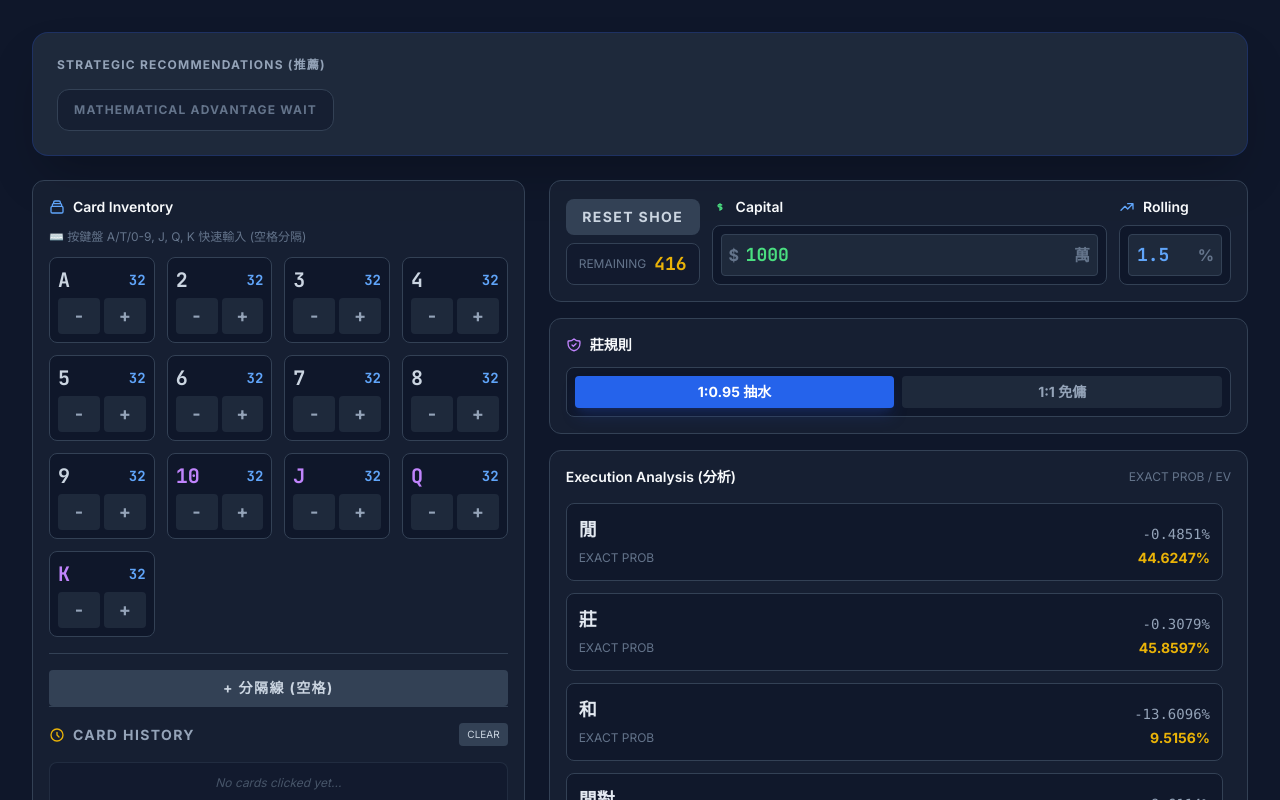
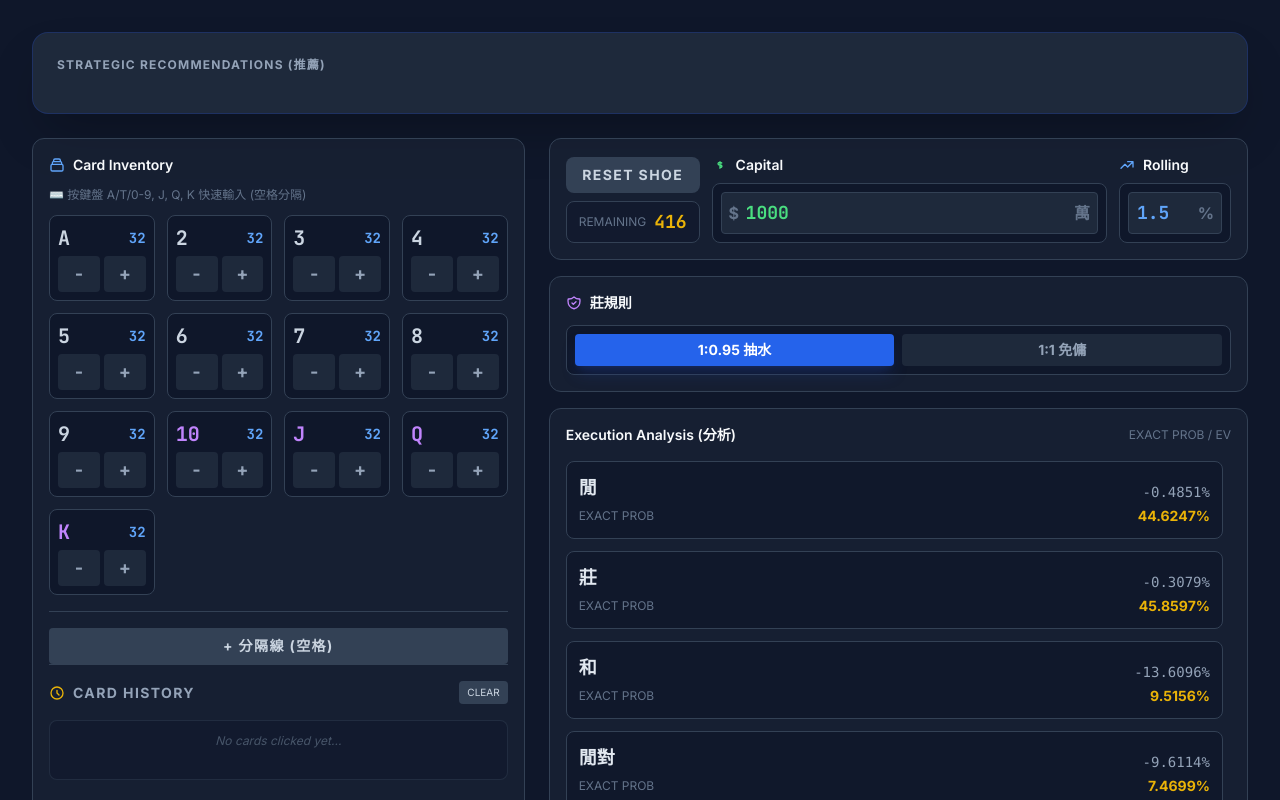
Before and after one commit to yanghenryclawbot/baccarat-pro-ev-calculator, a React (Vite) app: page / in a window 1280 px wide. Shown: the top 800 px of the page. Built offline with nearby package versions, Linux system fonts and the light colour scheme.

Commit message:
Simplify recommendations: remove Wait message, use capital*EV/payout

```diff
--- a/App.tsx
+++ b/App.tsx
@@ -150,9 +150,8 @@ const App: React.FC = () => {
 
   const calculateKellyBet = (item: EVResult) => {
     if (item.ev <= 0 || item.payout <= 0) return 0;
-    const fraction = item.ev / item.payout;
     // 本金顯示為"萬"，實際金額 = bankroll * 10000
-    return Math.floor(bankroll * 10000 * fraction);
+    return Math.floor(bankroll * 10000 * item.ev / item.payout);
   };
 
   const getAllPositiveEVBets = (): EVResult[] => {
@@ -178,12 +177,9 @@ const App: React.FC = () => {
             <div className="flex flex-wrap gap-3">
               {(() => {
                 const positiveBets = getAllPositiveEVBets();
+
                 if (positiveBets.length === 0) {
-                  return (
-                    <div className="bg-slate-900/50 border border-slate-700 px-4 py-3 rounded-xl flex items-center gap-3">
-                      <span className="text-slate-500 font-bold uppercase text-xs tracking-widest">Mathematical Advantage Wait</span>
-                    </div>
-                  );
+                  return null;
                 }
 
                 return positiveBets.map((bet, i) => {
```
Also changed, not shown: 2 other files (tests, documents, lock files or other folders).
